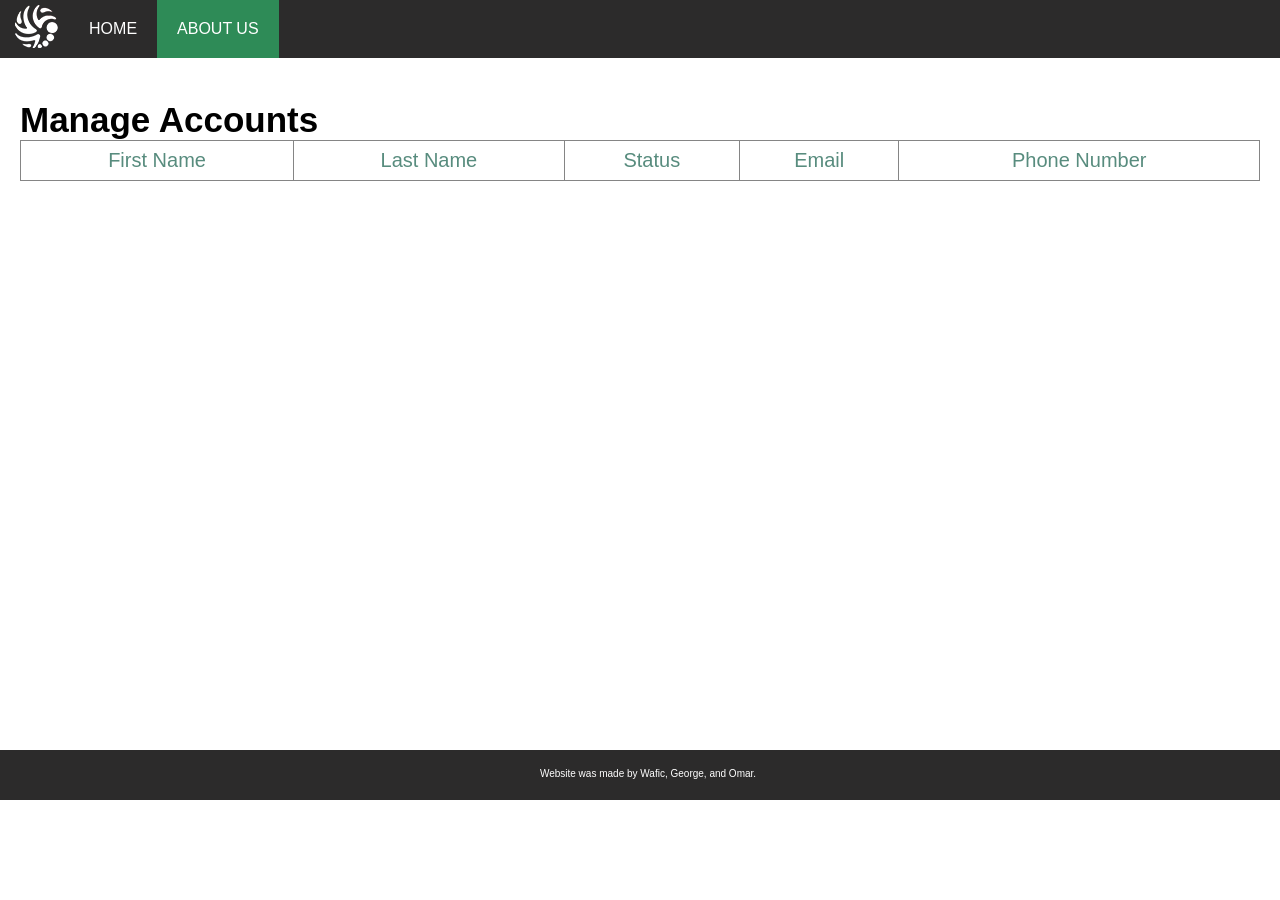
After one commit to WaficW/Database-Course-Repo, a PHP site: page /manage_accounts.php in a window 1280 px wide. The commit adds this page. Run offline with PHP 8.4, Linux system fonts and the light colour scheme; data that the repository does not hold is empty.

Commit message:
did a lot of stuff

```diff
--- a/Code/Styles/style_manage_accounts.css
+++ b/Code/Styles/style_manage_accounts.css
@@ -81,3 +81,33 @@ li a:hover:not(.active){
     margin-top: auto;
     flex-shrink: 0
 }
+
+.container{
+    margin-top:100px;
+    margin-right: 20px;
+    margin-left: 20px;
+
+}
+
+.title{
+    font-size: 35px;
+    font-weight: 600;
+}
+
+.table_title{
+    color: #588c7e;
+    font-size: 20px;
+}
+
+.table{
+    border-collapse: collapse;
+    width: 100%;
+    text-align: left;
+    border: 1px solid rgb(133, 133, 133);
+    text-align: center;
+}
+
+td, th{
+    border: 1px solid rgb(133, 133, 133);
+    padding: 8px;
+}
--- /dev/null
+++ b/Code/manage_accounts.php
@@ -0,0 +1,69 @@
+<?php
+
+require_once('php/demo.php');
+$query = 'SELECT * FROM registration';
+$result = mysqli_query($mysqli, $query);
+
+?>
+
+<!DOCTYPE html>
+<html lang="en">
+
+    <head>
+        <meta charset="UTF-8">
+        <meta http-equiv="X-UA-Compatible" content="IE=edge">
+        <meta name="viewport" content="width=device-width, initial-scale=1.0">
+        <title>Sports Facility Manage Accounts</title>
+        <link rel="stylesheet" href="Styles/style_manage_accounts.css">
+        <link href='https://unpkg.com/boxicons@2.1.4/css/boxicons.min.css' rel='stylesheet'>
+    </head>
+
+    <body>
+        <ul class="menubar">
+            <a href="member-homepage.html"><img src="images/SFlogo.png" alt="Our Logo"></a>
+            <li><a href="member-homepage.html"> HOME </a></li>
+            <li><a class="active" href="aboutus.html"> ABOUT US </a></li>
+        </ul>
+
+        <div class="container">
+            <div class = "title">Manage Accounts</div>
+            <div class="table-div">
+                <table class="table">
+                    <tr class="table_title">
+                        <td>First Name</td>
+                        <td>Last Name</td>
+                        <td>Status</td>
+                        <td>Email</td>
+                        <td>Phone Number</td>
+                    </tr>
+                    <tr>
+                    <?php
+                        while($rows=mysqli_fetch_assoc($result))
+                        {
+                    ?>
+                        <td><?php echo $rows['firstName']; ?></td>
+                        <td><?php echo $rows['lastName']; ?></td>
+                        <td><?php echo $rows['status']; ?></td>
+                        <td><?php echo $rows['email']; ?></td>
+                        <td><?php echo $rows['phoneNumber']; ?></td>
+                    </tr>
+
+                    <?php
+                        }
+                    ?>
+
+
+                </table>
+            </div>
+        </div>
+
+
+        <div class="footer">
+            <div class="icons">
+                <p style="font-size: 10px;">Website was made by Wafic, George, and Omar.</p>
+            </div>
+        </div>
+
+    </body>
+
+</html>
--- a/Code/staff-homepage.html
+++ b/Code/staff-homepage.html
@@ -22,7 +22,7 @@
 
             <div class="menu_select">
                 <a href="create-account.html"><div class="row1"><i class='bx bxs-edit-alt'></i><p>Create Account</p></div></a>
-                <a href=""><div class="row1"><i class='bx bxs-user-account'></i><p>Manage Accounts</p></div></a>
+                <a href="manage_accounts.php"><div class="row1"><i class='bx bxs-user-account'></i><p>Manage Accounts</p></div></a>
                 <a href=""><div class="row1"><i class='bx bx-book'></i><p>Manage Reservations</p></div></a>
                 <a href=""><div class="row2"><i class='bx bxs-calendar-exclamation' ></i><p>Manage Classes</p></div></a>
                 <a href="settings.html"><div class="row2"><i class='bx bxs-cog'></i><p>My Settings</p></div></a>
```
Also changed, not shown: Code/manage_accounts.html (deleted, +0 -27 lines).
